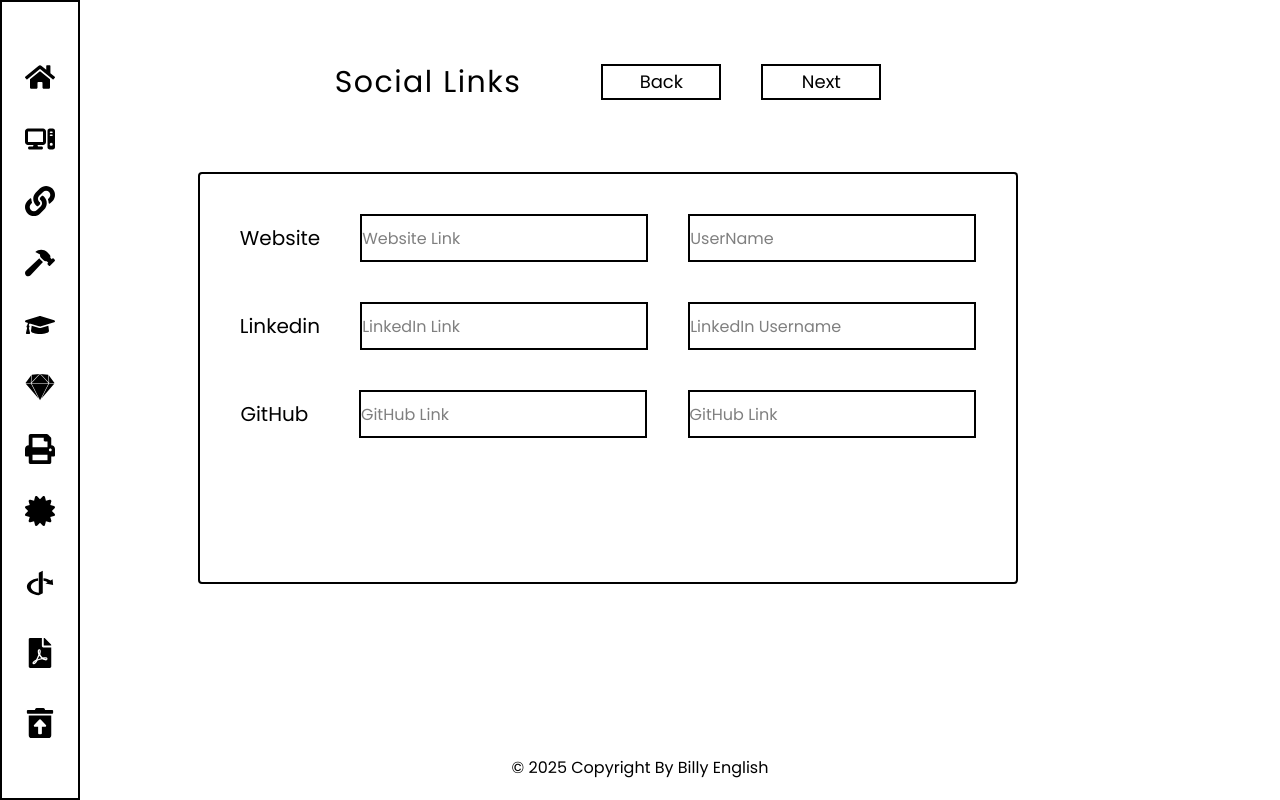
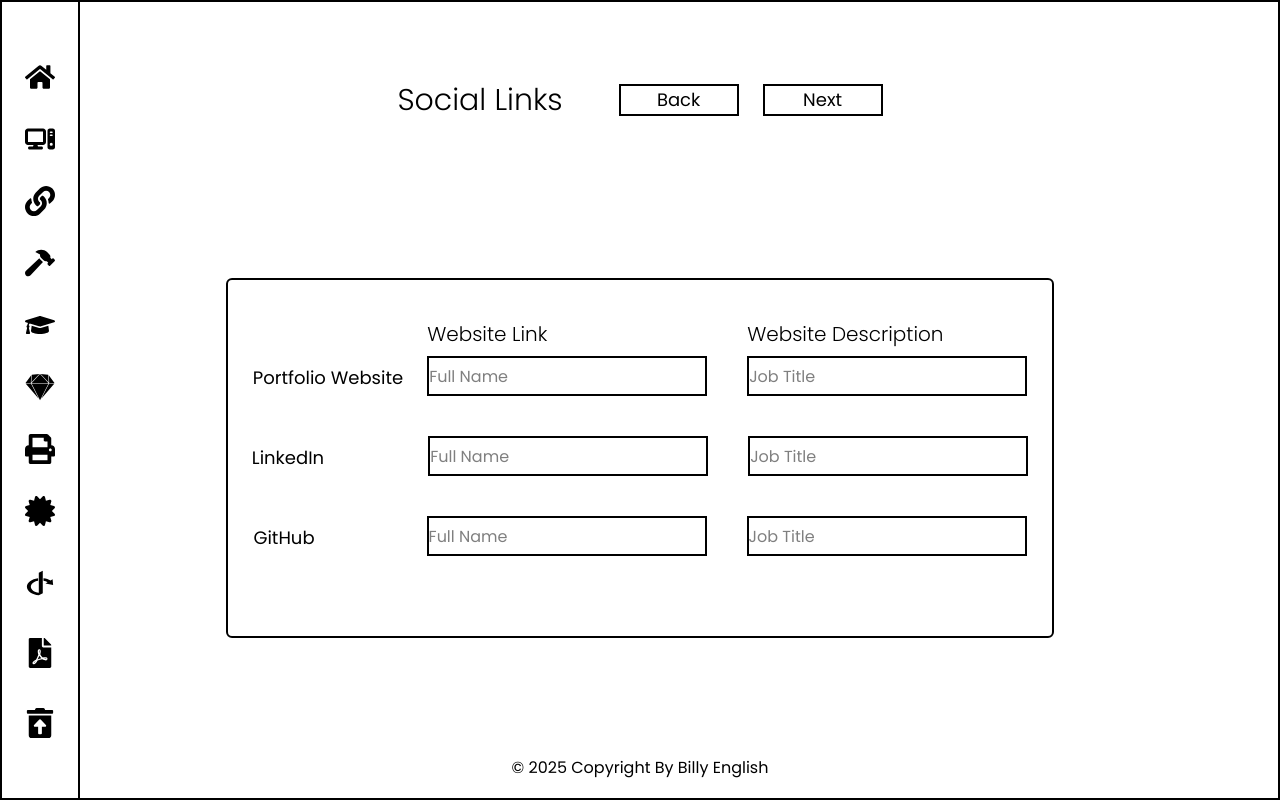
Before and after one commit to billyenglish/CV_Application, a React (Vite) app: page /social-link-detail in a window 1280 px wide. Built offline with nearby package versions, Linux system fonts and the light colour scheme.

Commit message:
Updated the layout for the input boxes.

```diff
--- a/src/components/SocialLinkDetails.jsx
+++ b/src/components/SocialLinkDetails.jsx
@@ -1,69 +1,83 @@
-import Nav from "../components/Nav";
-import Footer from "../components/Footer";
+import Nav from "./Nav";
+import Footer from "./Footer";
 import Button from "../subcomponents/Button";
 import UserInput from "../subcomponents/UserInput";
 
 const SocialLinkDetails = () => {
+
     return (
         <>
-            <div className="flex h-[95vh] min-w-full gap-2">
             <Nav />
-                <section className="flex flex-col items-center w-[95%]">
-                    <div className="flex items-center content-center gap-20 pt-16 pb-18">
-                        <h2 className="text-3xl text-light tracking-wider">Social Links</h2>
-                        <div className="flex gap-10 h-full">
-                            <Button type="button" text="Back" />
-                            <Button type="button" text="Next" />
+            <section className="flex flex-col items-center border-2 min-h-screen gap-40">
+                <div className="flex justify-center items-center pt-20 gap-14">
+                    <h2 className="text-3xl font-light">Social Links</h2>
+                    <div className="flex gap-6">
+                        <Button text="Back" />
+                        <Button text="Next" />
                     </div>
                 </div>
-
-                    <form className="flex flex-col gap-10 p-10 pb-36 border-2 border-black rounded-sm">
-                        <div className="flex items-center justify-evenly gap-10 border-black">
-                            <label className="text-xl font-normal">Website</label>
+                <form className="flex flex-col border-2 w-auto gap-10 items-center pl-6 pr-6 pt-10 pb-20 rounded-md ">
+                    <div className="flex flex-row items-end gap-6">
+                        <h3 className="text-lg mb-1">Portfolio Website</h3>
+                        <div className="flex gap-10">
+                            <div className="flex flex-col gap-2">
+                                <label className="text-xl font-light">Website Link</label>
                                 <UserInput
                                     type="text"
-                                placeholder="Website Link"
-                                className="h-12 w-72 border-2 border-black"
+                                    placeholder="Full Name"
+                                    className="border-2 h-10 w-70"
                                 />
-
+                            </div>
+                            <div className="flex flex-col gap-2">
+                                <label className="text-xl font-light">Website Description</label>
                                 <UserInput
                                     type="text"
-                                placeholder="UserName"
-                                className="h-12 w-72 border-2 border-black"
+                                    placeholder="Job Title"
+                                    className="border-2 h-10 w-70"
                                 />
                             </div>
-
-                        <div className="flex items-center justify-evenly gap-10 border-black">
-                            <label className="text-xl font-normal">Linkedin</label>
+                        </div>
+                    </div>
+                    <div className="flex flex-row justify-evenly items-end gap-6">
+                        <h3 className="text-lg mb-1">LinkedIn</h3>
+                        <div className="flex gap-10">
+                            <div className="flex flex-col gap-2 ml-20">
                                 <UserInput
                                     type="text"
-                                placeholder="LinkedIn Link"
-                                className="h-12 w-72 border-2 border-black"
+                                    placeholder="Full Name"
+                                    className="border-2 h-10 w-70"
                                 />
-
+                            </div>
+                            <div className="flex flex-col gap-2">
                                 <UserInput
                                     type="text"
-                                placeholder="LinkedIn Username"
-                                className="h-12 w-72 border-2 border-black"
+                                    placeholder="Job Title"
+                                    className="border-2 h-10 w-70"
                                 />
                             </div>
-                        <div className="flex items-center justify-evenly gap-10 border-black">
-                            <label className="text-xl font-normal">GitHub</label>
+                        </div>
+                    </div>
+                    <div className="flex flex-row justify-evenly items-end gap-6">
+                        <h3 className="text-lg mb-1">GitHub</h3>
+                        <div className="flex gap-10">
+                            <div className="flex flex-col gap-2 ml-22">
                                 <UserInput
                                     type="text"
-                                placeholder="GitHub Link"
-                                className="h-12 w-72 ml-2.5 border-2 border-black"
+                                    placeholder="Full Name"
+                                    className="border-2 h-10 w-70"
                                 />
-
+                            </div>
+                            <div className="flex flex-col gap-2">
                                 <UserInput
                                     type="text"
-                                placeholder="GitHub Link"
-                                className="h-12 w-72 border-2 border-black"
+                                    placeholder="Job Title"
+                                    className="border-2 h-10 w-70"
                                 />
+                            </div>
+                        </div>
                     </div>
                 </form>
             </section>
-            </div>
             <Footer />
         </>
     );
```
Lines whose indentation alone changed are shown as unchanged.
